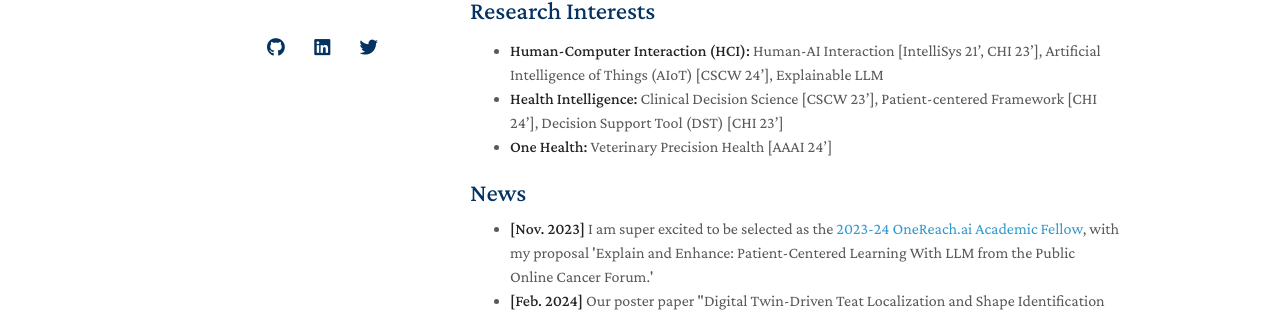
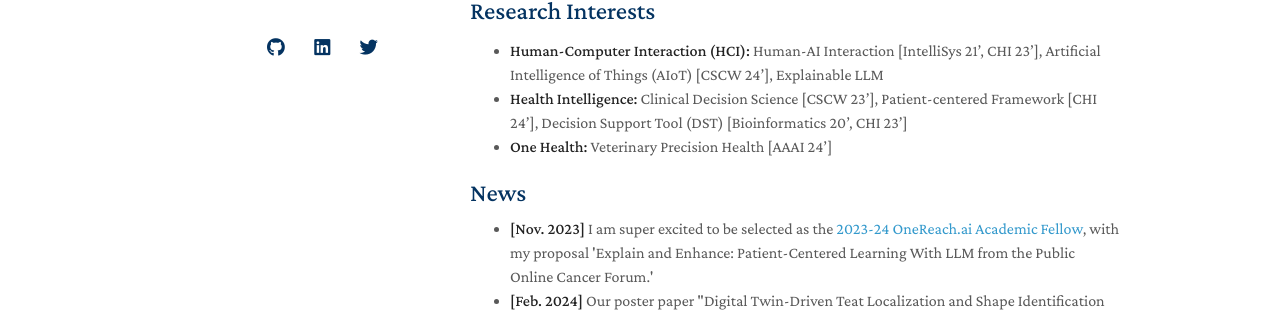
Before and after one commit to YuexingHao/Yuexing-Hao, a Jekyll site: the page built from index.md, in a window 1280 px wide and 900 px high. Shown: the part 384-696 px from the top of the window. Built offline with Jekyll 4.4.1, drawn with Linux system fonts in a browser that asks for light colours; nearby versions of some CDN libraries; a style sheet for code colours, icons or effects is not loaded; our own code applies the rules of GitHub Pages for plain Markdown files.

Commit message:
Update index.md

```diff
--- a/index.md
+++ b/index.md
@@ -15,7 +15,7 @@ My [old personal website](https://1135100136.wixsite.com/yuexinghao/blog) with s
 ## Research Interests
 
 - **Human-Computer Interaction (HCI):** Human-AI Interaction [IntelliSys 21', CHI 23'], Artificial Intelligence of Things (AIoT) [CSCW 24'], Explainable LLM
-- **Health Intelligence:** Clinical Decision Science [CSCW 23'], Patient-centered Framework [CHI 24'], Decision Support Tool (DST) [CHI 23']
+- **Health Intelligence:** Clinical Decision Science [CSCW 23'], Patient-centered Framework [CHI 24'], Decision Support Tool (DST) [Bioinformatics 20', CHI 23']
 - **One Health:** Veterinary Precision Health [AAAI 24']
 
 {% include_relative _includes/news.md %}
```
